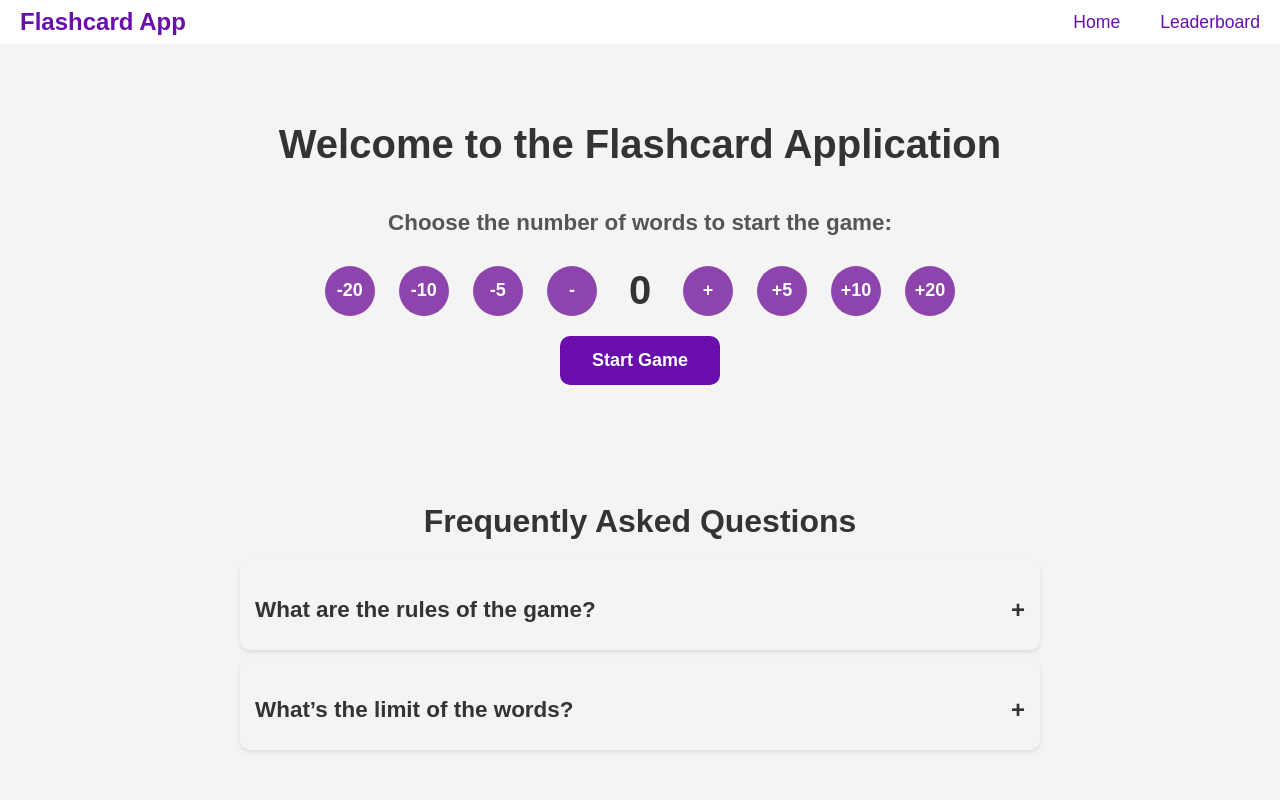
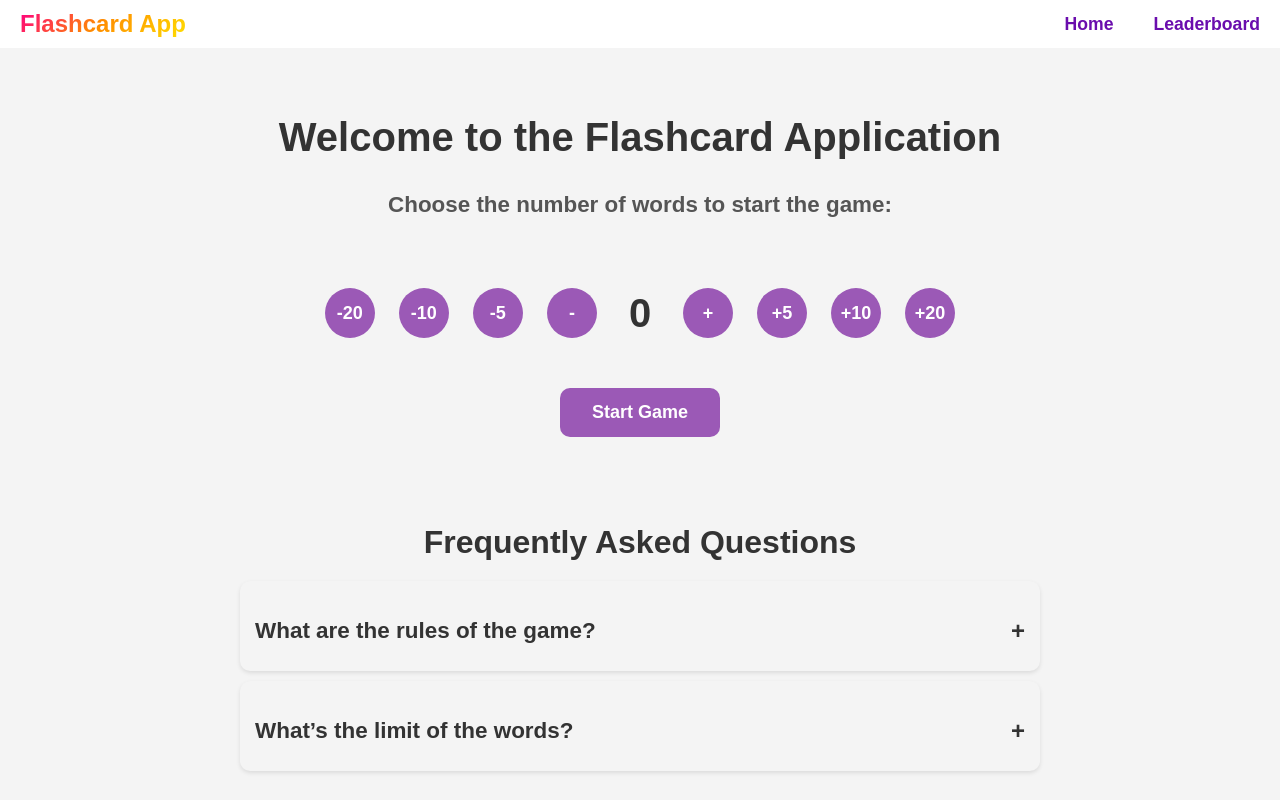
Before and after one commit to Pranux/SwipeWords, a React (Create React App) app in the folder frontend/: page / in a window 1280 px wide. Built offline with nearby package versions, Linux system fonts and the light colour scheme.

Commit message:
Working ui 2(without game page)

```diff
--- /dev/null
+++ b/frontend/src/FAQItem.css
@@ -0,0 +1,70 @@
+/* FAQ Section */
+.faq-section {
+    width: 80%;
+    max-width: 800px;
+    margin: 40px auto;
+    text-align: center;
+}
+
+.faq-section h2 {
+    font-size: 2rem;
+    font-weight: bold;
+    color: #333;
+    margin-bottom: 20px;
+}
+
+.faq-item {
+    background-color: #f4f4f4;
+    padding: 15px;
+    margin-bottom: 10px;
+    border-radius: 10px;
+    box-shadow: 0 2px 4px rgba(0, 0, 0, 0.1);
+    cursor: pointer;
+    overflow: hidden;
+    max-height: 60px;
+    transition: max-height 0.4s ease, background-color 0.5s ease;
+}
+
+.faq-item:hover {
+    box-shadow: 0 4px 6px rgba(0, 0, 0, 0.15);
+}
+
+.faq-item.expanded {
+    background-color: #d8b4e2;
+    max-height: 500px;
+    transition: max-height 0.6s ease;
+}
+
+.faq-question {
+    font-size: 1.2rem;
+    font-weight: bold;
+    color: #333;
+    display: flex;
+    justify-content: space-between;
+    align-items: center;
+}
+
+.plus-icon {
+    font-size: 24px;
+    transition: transform 0.5s ease;
+}
+
+.rotated {
+    transform: rotate(45deg);
+}
+
+.faq-answer {
+    opacity: 0;
+    max-height: 0;
+    transition: opacity 0.5s ease, max-height 0.5s ease;
+    padding: 0;
+    overflow: hidden;
+    text-align: left;
+}
+
+.faq-item.expanded .faq-answer {
+    opacity: 1;
+    max-height: 300px;
+    padding-top: 10px;
+    transition: opacity 0.5s ease, max-height 0.5s ease;
+}
--- a/frontend/src/FAQItem.tsx
+++ b/frontend/src/FAQItem.tsx
@@ -1,4 +1,5 @@
 import React from 'react';
+import './FAQItem.css'
 
 interface FAQItemProps {
     question: string;
--- a/frontend/src/HomePage.css
+++ b/frontend/src/HomePage.css
@@ -1,74 +1,3 @@
-/* FAQ Section */
-.faq-section {
-    width: 80%;
-    max-width: 800px;
-    margin: 40px auto;
-    text-align: center;
-}
-
-.faq-section h2 {
-    font-size: 2rem;
-    font-weight: bold;
-    color: #333;
-    margin-bottom: 20px;
-}
-
-.faq-item {
-    background-color: #f4f4f4;
-    padding: 15px;
-    margin-bottom: 10px;
-    border-radius: 10px;
-    box-shadow: 0 2px 4px rgba(0, 0, 0, 0.1);
-    cursor: pointer;
-    overflow: hidden;
-    max-height: 60px;
-    transition: max-height 0.4s ease, background-color 0.5s ease;
-}
-
-.faq-item:hover {
-    box-shadow: 0 4px 6px rgba(0, 0, 0, 0.15);
-}
-
-.faq-item.expanded {
-    background-color: #d8b4e2;
-    max-height: 500px;
-    transition: max-height 0.6s ease;
-}
-
-.faq-question {
-    font-size: 1.2rem;
-    font-weight: bold;
-    color: #333;
-    display: flex;
-    justify-content: space-between;
-    align-items: center;
-}
-
-.plus-icon {
-    font-size: 24px;
-    transition: transform 0.5s ease;
-}
-
-.rotated {
-    transform: rotate(45deg);
-}
-
-.faq-answer {
-    opacity: 0;
-    max-height: 0;
-    transition: opacity 0.5s ease, max-height 0.5s ease;
-    padding: 0;
-    overflow: hidden;
-    text-align: left;
-}
-
-.faq-item.expanded .faq-answer {
-    opacity: 1;
-    max-height: 300px;
-    padding-top: 10px;
-    transition: opacity 0.5s ease, max-height 0.5s ease;
-}
-
 /* Welcome Section */
 .welcome-section {
     text-align: center;
@@ -83,13 +12,13 @@
     font-size: 2.5rem;
     font-weight: bold;
     color: #333;
-    margin-bottom: 20px;
+    margin-bottom: 10px;
 }
 
 .welcome-section p {
     font-size: 1.4rem;
     color: #555;
-    margin-bottom: 30px;
+    margin-bottom: 20px;
     font-weight: bold;
 }
 
@@ -98,21 +27,22 @@
     display: flex;
     flex-direction: column;
     align-items: center;
-    margin-bottom: 40px;
+    margin-bottom: 20px;
 }
 
 .counter-controls {
     display: flex;
     justify-content: center;
     align-items: center;
-    margin-bottom: 20px;
+    margin-bottom: 50px;
+    margin-top: 50px;
 }
 
 .counter-controls button {
     width: 50px;
     height: 50px;
     margin: 0 12px;
-    background-color: #8e44ad;
+    background-color: #9b59b6;
     color: white;
     border: none;
     border-radius: 50%;
@@ -126,10 +56,11 @@
 }
 
 .counter-controls button:hover {
-    background-color: #7d3ba3;
+    background-color: #f39c12;
 }
 
 .counter-controls button:active {
+    background-color: #ff5e5e;
     transform: scale(0.95);
 }
 
@@ -143,7 +74,7 @@
 /* Start Button */
 .start-button {
     padding: 14px 32px;
-    background-color: #6a0dad;
+    background-color: #9b59b6;
     color: white;
     border: none;
     border-radius: 10px;
@@ -154,7 +85,12 @@
 }
 
 .start-button:hover {
-    background-color: #5a008f;
+    background-color: #f39c12;
     box-shadow: 0 6px 8px rgba(0, 0, 0, 0.2);
     transform: scale(1.05);
 }
+
+.start-button:active {
+    background-color: #ff5e5e;
+    transform: scale(0.95);
+}
--- a/frontend/src/HomePage.tsx
+++ b/frontend/src/HomePage.tsx
@@ -4,6 +4,7 @@ import Navbar from './Navbar';
 import FAQItem from './FAQItem';
 import './App.css';
 import './HomePage.css';
+
 
 const HomePage = () => {
     const [counter, setCounter] = useState(0);
--- a/frontend/src/Navbar.css
+++ b/frontend/src/Navbar.css
@@ -8,10 +8,31 @@
     box-shadow: none;
 }
 
+@keyframes textclip {
+    to {
+        background-position: 200% center;
+    }
+}
+
 .navbar .logo a {
-    color: #6a0dad;
-    font-size: 1.5rem;
-    font-weight: bold;
+    background-image: linear-gradient(
+            -225deg,
+            #6a0dad 0%,
+            #9b59b6 20%,
+            #ff007f 40%,
+            #ff8c00 60%,
+            #ffd700 80%,
+            #d8b4e2 100%
+    );
+    background-size: 200% auto;
+    background-clip: text;
+    color: #fff;
+    -webkit-background-clip: text;
+    -webkit-text-fill-color: transparent;
+    animation: textclip 4s linear infinite; /* Longer animation time to make it smoother */
+    display: inline-block;
+    font-size: 1.5rem; /* Adjust this based on your UI */
+    font-weight: bold; /* Keep the bold effect */
     padding: 10px 20px;
     text-decoration: none;
 }
@@ -35,6 +56,7 @@
     color: #6a0dad;
     text-decoration: none;
     font-size: 1.1rem;
+    font-weight: bold;
     padding: 0 20px;
     height: 100%;
     display: flex;
--- a/frontend/src/Navbar.tsx
+++ b/frontend/src/Navbar.tsx
@@ -1,6 +1,5 @@
 import React from 'react';
 import './Navbar.css'
-import { Link } from 'react-router-dom';
 
 function Navbar() {
     return (
```
